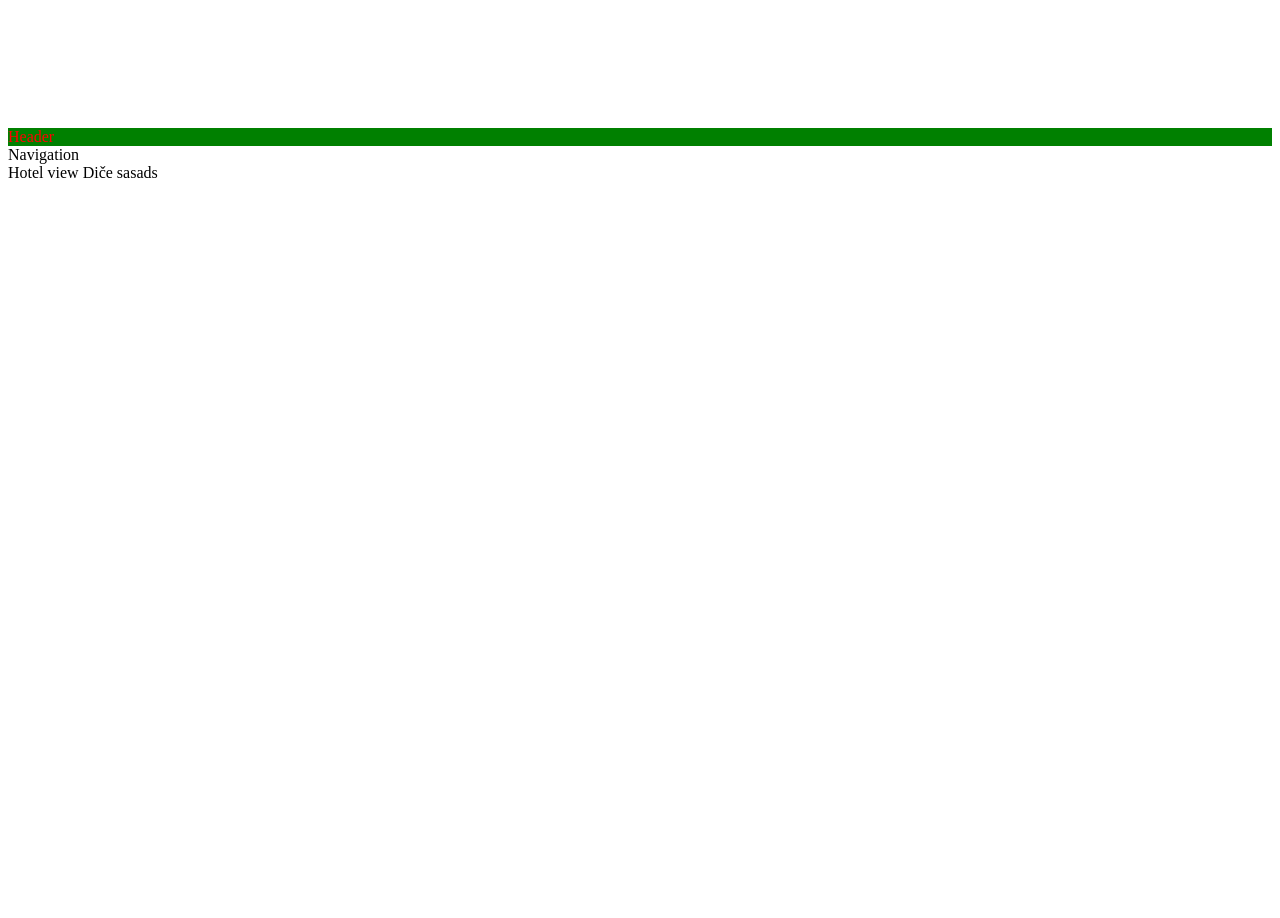
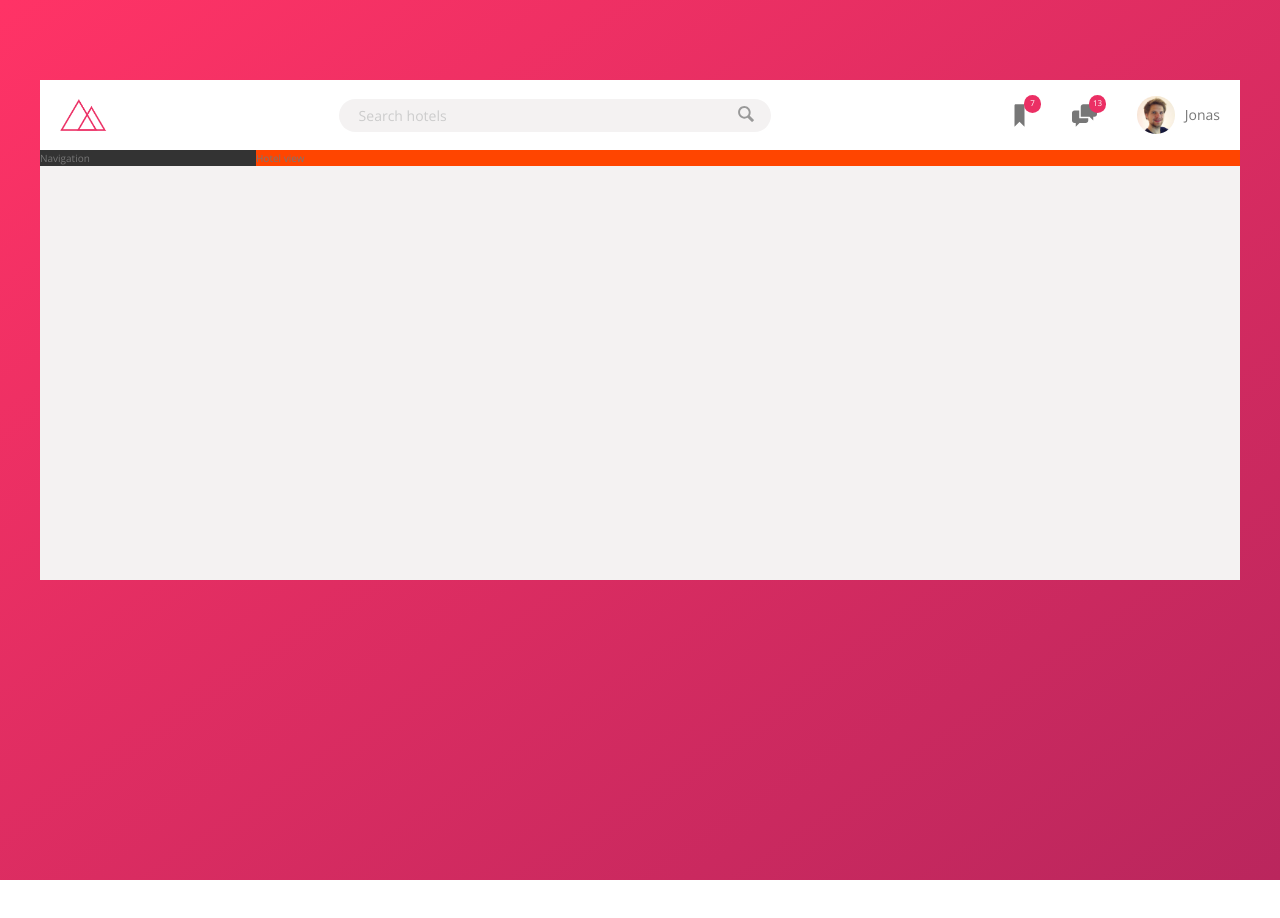
Before and after one commit to fuadinho/udemy-trillo, a website built with webpack: page public/index.html in a window 1280 px wide. After the commit the page ends 880 px from the top, so only its background shows below. Built offline with nearby package versions, Linux system fonts and the light colour scheme; files whose address does not match are found by name.

Commit message:
Header created

```diff
--- a/public/index.html
+++ b/public/index.html
@@ -18,15 +18,59 @@
 
 
   <div class="container">
+
+    <!-- HEADER START -->
+
     <header class="header">
-      Header
+
+      <!-- LOGO -->
+      <img src="assets/images/logo.png" alt="trillo logo" class="logo">
+
+      <!-- SEARCH -->
+      <form action="#" class="search">
+        <input type="text" class="search__input" placeholder="Search hotels">
+        <button class="search__button">
+          <svg class="search__icon">
+            <use xlink:href="assets/images/sprite.svg#icon-magnifying-glass"></use>
+          </svg>
+        </button>
+      </form>
+
+      <!-- USER NAV -->
+      <nav class="user-nav">
+
+        <div class="user-nav__icon-box">
+          <svg class="user-nav__icon">
+            <use xlink:href="assets/images/sprite.svg#icon-bookmark"></use>
+          </svg>
+          <span class="user-nav__notification">7</span>
+        </div>
+
+        <div class="user-nav__icon-box">
+          <svg class="user-nav__icon">
+            <use xlink:href="assets/images/sprite.svg#icon-chat"></use>
+          </svg>
+          <span class="user-nav__notification">13</span>
+        </div>
+
+        <div class="user-nav__user-box">
+          <img src="assets/images/user.jpg" alt="User Photo" class="user-nav__user-photo">
+          <span class="user-nav__user-name">Jonas</span>
+        </div>
+
+      </nav>
+
     </header>
+
+    <!-- HEADER END -->
+
+
     <div class="content">
       <nav class="sidebar">
         Navigation
       </nav>
       <main class="hotel-view">
-        Hotel view Diče sasads
+        Hotel view
       </main>
     </div>
   </div>
--- /dev/null
+++ b/src/styles/base/_base.scss
@@ -0,0 +1,16 @@
+html {
+    box-sizing: border-box;
+    font-size: 62.5%; // 1rem = 10px, 10px/16px = 62.5%
+}
+
+body {
+    font-family: "Open Sans", sans-serif;
+    font-weight: 400;
+    line-height: 1.6;
+    color: var(--color-grey-dark-2);
+    background-image: linear-gradient(to right bottom, var(--color-primary-light), var(--color-primary-dark));
+    background-size: cover;
+    background-repeat: no-repeat;
+
+    min-height: 100vh; // Trenutno, dok se ne izradi stranica
+}
--- a/src/styles/base/_index.scss
+++ b/src/styles/base/_index.scss
@@ -1 +1,3 @@
+@import "base";
+@import "resets";
 @import "variables";
--- /dev/null
+++ b/src/styles/base/_resets.scss
@@ -0,0 +1,10 @@
+* {
+    margin: 0;
+    padding: 0;
+}
+
+*,
+*::before,
+*::after {
+    box-sizing: border-box;
+}
--- a/src/styles/base/_variables.scss
+++ b/src/styles/base/_variables.scss
@@ -1,20 +1,4 @@
-/*
-COLORS
-
-Primary: #eb2f64
-Primary light: #FF3366
-Primary dark: #BA265D
-
-Grey light 1: #faf9f9
-Grey light 2: #f4f2f2
-Grey light 3: #f0eeee
-Grey light 4: #ccc
-
-Grey dark 1: #333
-Grey dark 2: #777
-Grey dark 3: #999
-
-*/
+/* COLORS */
 
 :root {
     --color-primary: #eb2f64;
@@ -29,32 +13,6 @@
     --color-grey-dark-1: #333;
     --color-grey-dark-2: #777;
     --color-grey-dark-3: #999;
+
+    --color-white: #fff;
 }
-
-* {
-    margin: 0;
-    padding: 0;
-}
-
-*,
-*::before,
-*::after {
-    box-sizing: border-box;
-}
-
-html {
-    box-sizing: border-box;
-    font-size: 62.5%; // 1rem = 10px, 10px/16px = 62.5%
-}
-
-body {
-    font-family: "Open Sans", sans-serif;
-    font-weight: 400;
-    line-height: 1.6;
-    color: var(--color-grey-dark-2);
-    background-image: linear-gradient(to right bottom, var(--color-primary-light), var(--color-primary-dark));
-    background-size: cover;
-    background-repeat: no-repeat;
-
-    min-height: 100vh;
-}
--- a/src/styles/components/_components.scss
+++ b/src/styles/components/_components.scss
@@ -0,0 +1,110 @@
+/////LOGO
+.logo {
+    height: 3.25rem;
+    margin-left: 2rem;
+}
+
+/////SEARCH
+.search {
+    flex: 0 0 40%;
+    display: flex;
+    justify-content: center;
+    align-items: center;
+
+    &__input {
+        font-family: inherit;
+        font-size: inherit;
+        color: inherit;
+        background-color: var(--color-grey-light-2);
+        border: none;
+        padding: 0.7rem 2rem;
+        border-radius: 100px;
+        width: 90%;
+        transition: all 0.2s;
+        margin-right: -3.5rem;
+
+        &:focus {
+            outline: none;
+            width: 100%;
+            background-color: var(--color-grey-light-3);
+        }
+
+        &::-webkit-input-placeholder {
+            color: var(--color-grey-light-4);
+            font-weight: 100;
+        }
+    }
+
+    &__input:focus + &__button {
+        background-color: var(--color-grey-light-3);
+    }
+
+    &__button {
+        border: none;
+        background-color: var(--color-grey-light-2);
+
+        &:focus {
+            outline: none;
+        }
+
+        &:active {
+            transform: translateY(2px);
+        }
+    }
+
+    &__icon {
+        height: 2rem;
+        width: 2rem;
+        fill: var(--color-grey-dark-3);
+    }
+}
+
+/////USER NAV
+.user-nav {
+    display: flex;
+    align-items: center;
+    align-self: stretch;
+
+    & > * {
+        padding: 0 2rem;
+        cursor: pointer;
+        height: 100%;
+        display: flex;
+        align-items: center;
+    }
+
+    & > *:hover {
+        background-color: var(--color-grey-light-2);
+    }
+
+    &__icon-box {
+        position: relative;
+    }
+
+    &__icon {
+        height: 2.5rem;
+        width: 2.5rem;
+        fill: var(--color-grey-dark-2);
+    }
+
+    &__notification {
+        font-size: 0.8rem;
+        height: 1.75rem;
+        width: 1.75rem;
+        background-color: var(--color-primary);
+        color: var(--color-white);
+        border-radius: 50%;
+        position: absolute;
+        top: 1.5rem;
+        right: 1.1rem;
+        display: flex;
+        justify-content: center;
+        align-items: center;
+    }
+
+    &__user-photo {
+        height: 3.75rem;
+        border-radius: 50%;
+        margin-right: 1rem;
+    }
+}
--- /dev/null
+++ b/src/styles/layout/_container.scss
@@ -0,0 +1,21 @@
+.container {
+    max-width: 120rem;
+    margin: 8rem auto;
+    background-color: var(--color-grey-light-2);
+
+    min-height: 50rem;
+}
+
+.content {
+    display: flex;
+}
+
+.sidebar {
+    flex: 0 0 18%;
+    background-color: var(--color-grey-dark-1);
+}
+
+.hotel-view {
+    background-color: var(--color-white);
+    flex: 1;
+}
--- a/src/styles/layout/_header.scss
+++ b/src/styles/layout/_header.scss
@@ -1,12 +1,13 @@
-.container {
-  max-width: 120rem;
-  margin: 8rem auto;
-  background-color: var(--color-grey-light-2);
-
-  min-height: 50rem;
+.header {
+  font-size: 1.4rem;
+  height: 7rem;
+  background-color: var(--color-white);
+  border-bottom: var(--color-grey-light-2);
+  display: flex;
+  justify-content: space-between;
+  align-items: center;
 }
 
-.header {
-  color: red;
-  background-color: green;
+.hotel-view {
+  background-color: orangered;
 }
--- a/src/styles/layout/_index.scss
+++ b/src/styles/layout/_index.scss
@@ -1 +1,2 @@
-@import 'header';
+@import "container";
+@import "header";
--- a/src/styles/main.scss
+++ b/src/styles/main.scss
@@ -1,3 +1,3 @@
-// @import "base";
-// @import "components";
+@import "base";
+@import "components";
 @import "layout";
```
